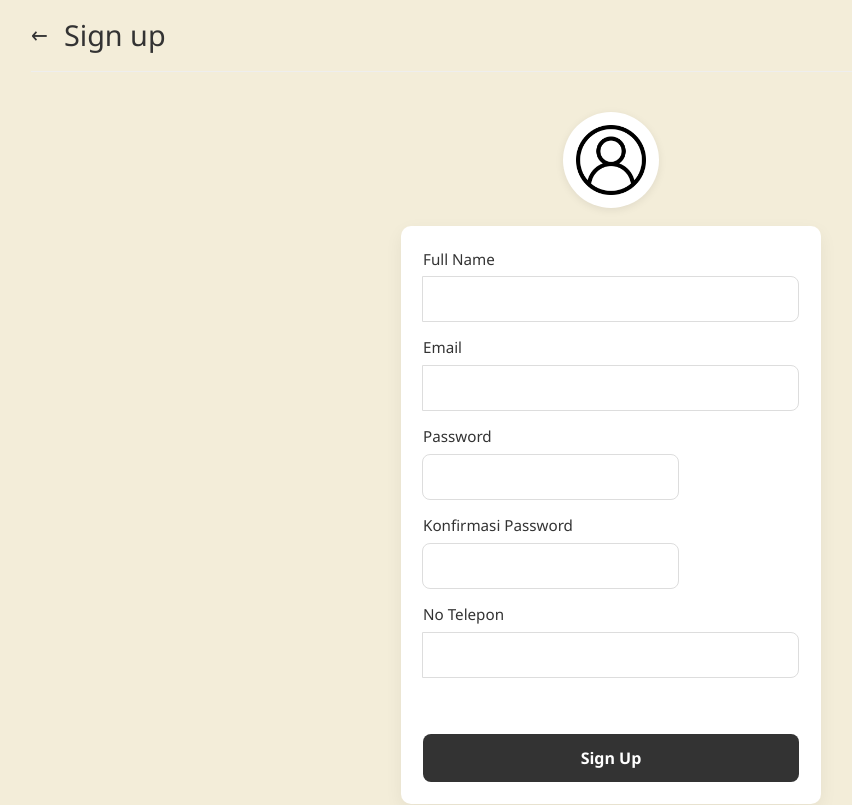
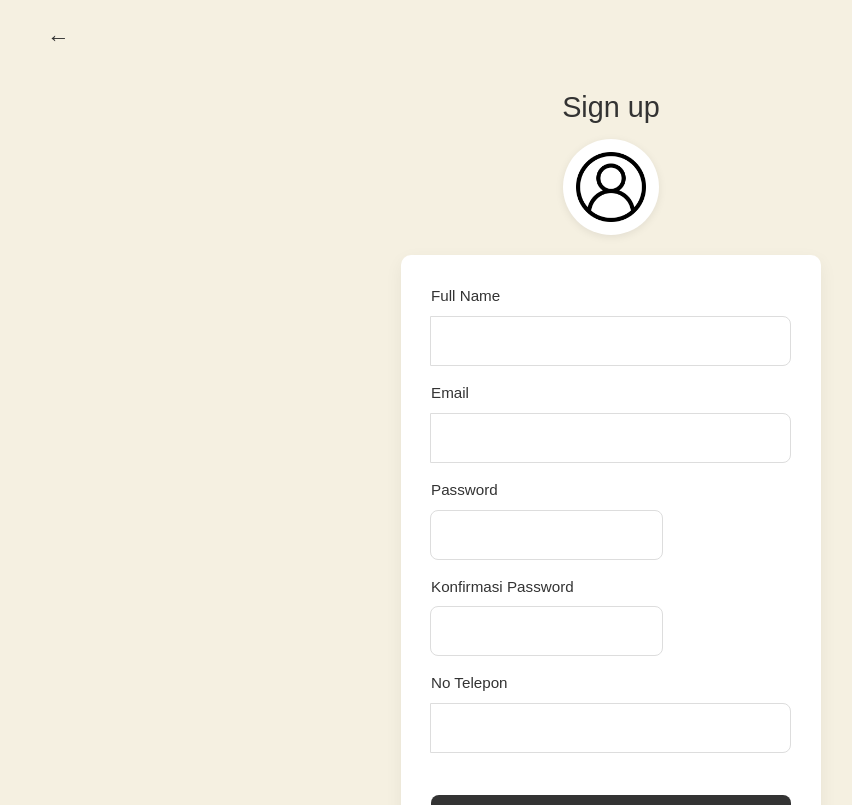
Before and after one commit to Haerin-njz/UAS-FrontEnd, a Next.js app in the folder uas-backend-fe/: page /signup in a window 1280 px wide. Shown: the top 805 px of the page, without its empty margins (29-881 px from the left). Built offline with nearby package versions, Linux system fonts and the light colour scheme.

Commit message:
Pperbaikan dikit signup

```diff
--- a/uas-backend-fe/public/style/sign-up.css
+++ b/uas-backend-fe/public/style/sign-up.css
@@ -1,11 +1,15 @@
-@import url('/style/homepage.css');
+body {
+  margin: 0;
+  padding: 0;
+  font-family: sans-serif;
+  background-color: #f5f0e1;
+}
 
-/* Top bar */
 .top-bar {
   display: flex;
   align-items: center;
   gap: 16px;
-  padding: 18px 0;
+  padding: 18px 20px;
 }
 
 .top-bar h1 {
@@ -18,27 +22,29 @@
   text-decoration: none;
   font-size: 1.4rem;
   color: #333;
+  font-weight: bold;
 }
 
 .signup-content {
   display: flex;
   flex-direction: column;
   align-items: center;
-  gap: 18px;
-  padding: 40px 0;
+  gap: 20px;
+  padding: 20px 0 60px 0;
 }
 
 .avatar-section {
   display: flex;
   flex-direction: column;
   align-items: center;
-  gap: 12px;
+  gap: 15px;
 }
 
 .avatar-section h1 {
   font-size: 1.8rem;
   color: #333;
   margin: 0;
+  text-align: center;
 }
 
 .avatar {
@@ -50,6 +56,7 @@
   align-items: center;
   justify-content: center;
   box-shadow: 0 2px 8px rgba(0,0,0,0.08);
+  font-size: 50px;
 }
 
 .avatar-icon {
@@ -62,69 +69,75 @@
   width: 100%;
   max-width: 420px;
   background: #fff;
-  padding: 22px;
+  padding: 30px;
   border-radius: 10px;
   box-shadow: 0 6px 18px rgba(0,0,0,0.06);
   display: flex;
   flex-direction: column;
-  gap: 14px;
+  gap: 16px;
+  box-sizing: border-box;
 }
 
 .input-group {
   display: flex;
   flex-direction: column;
-  gap: 6px;
+  gap: 8px;
 }
 
 .input-group label {
   font-size: 0.95rem;
   color: #333;
+  font-weight: 500;
 }
 
 .input-group input {
-  padding: 10px 12px;
+  padding: 12px 12px;
   border-radius: 8px;
   border: 1px solid #ddd;
   font-size: 1rem;
+  outline: none;
 }
 
-.password-wrapper {
-  display: flex;
-}
-
-.error-container {
-  min-height: 28px;
+.input-group input:focus {
+  border-color: #333;
 }
 
 .signup-form button {
-  padding: 12px 16px;
+  padding: 14px 16px;
   border-radius: 8px;
   background: #333;
   color: #fff;
   border: none;
   cursor: pointer;
   font-weight: 600;
+  font-size: 1rem;
+  margin-top: 10px;
+  transition: background 0.3s;
+}
+
+.signup-form button:hover {
+  background: #555;
 }
 
 .login-link {
-  margin-top: 8px;
+  margin-top: 15px;
   color: #444;
+  text-align: center;
+  font-size: 0.9rem;
+}
+
+.login-link a {
+  color: #007bff;
+  text-decoration: none;
 }
 
 @media (max-width: 600px) {
-  .signup-form { max-width: 92%; }
+  .signup-form {
+    max-width: 90%;
+  }
 
-  /* Hide the h1 from top bar on mobile */
   .top-bar h1 {
     display: none;
-  }
-
-  /* Show avatar section with h1 under it on mobile */
-  .avatar-section {
-    display: flex;
-    flex-direction: column;
-    align-items: center;
-    gap: 12px;
   }
 
   .avatar-section h1 {
@@ -133,17 +146,11 @@
 }
 
 @media (min-width: 601px) {
-  /* Desktop: Hide avatar section h1, show top bar h1 */
-  .avatar-section h1 {
+  .top-bar h1 {
     display: none;
   }
 
-  .avatar-section {
-    flex-direction: row;
-    gap: 20px;
-  }
-
-  .avatar {
-    order: 2;
+  .avatar-section h1 {
+    display: block;
   }
 }
```
